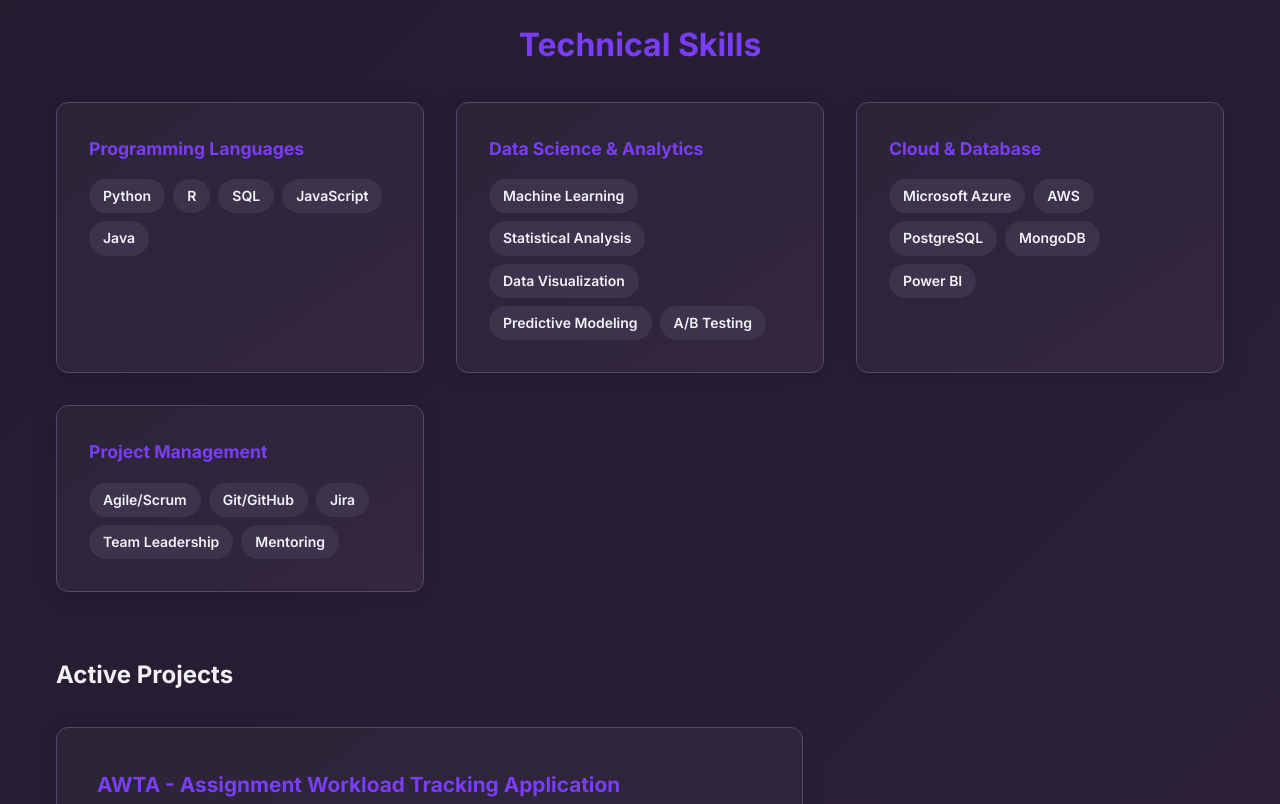
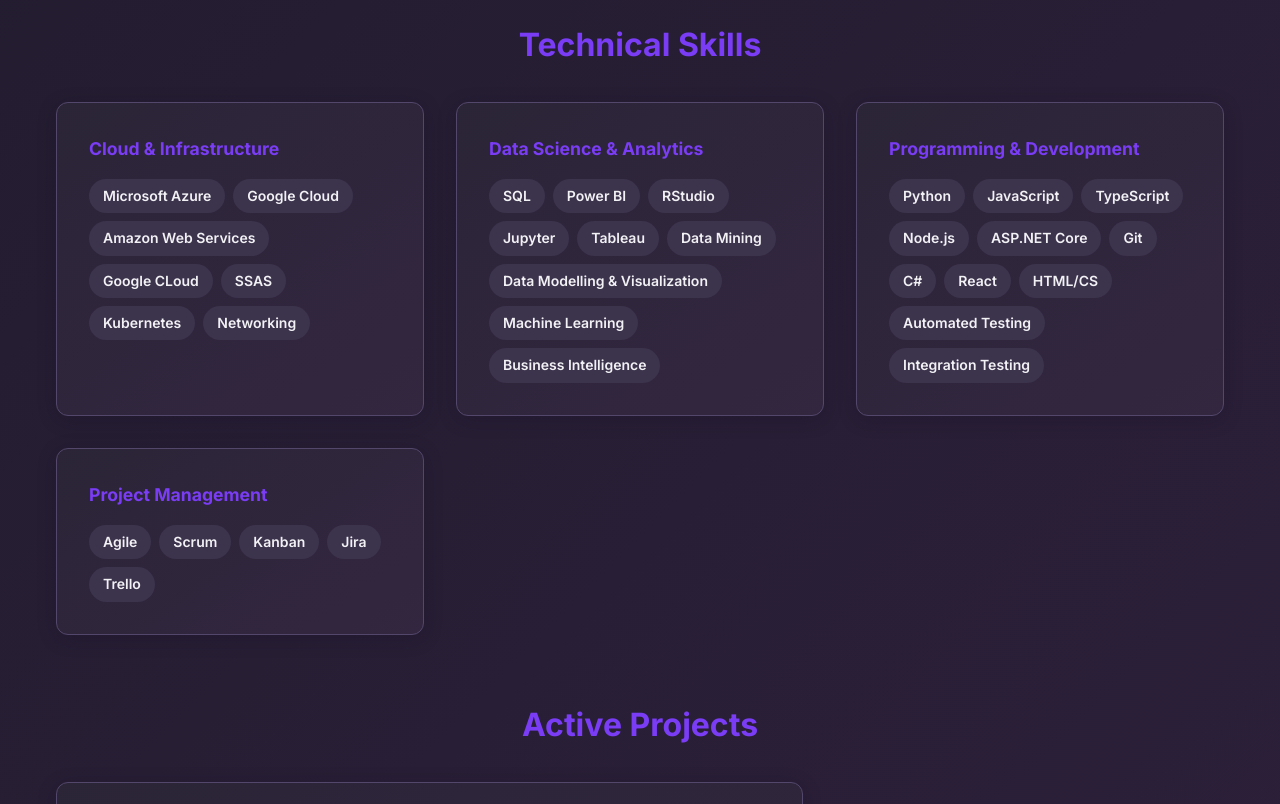
Before and after one commit to adyasinha-WIT/adyasinha-WIT.github.io, a plain HTML site: page index.html in a window 1280 px wide. Shown: the part 2160-2964 px from the top of the page. Drawn offline with Linux system fonts and the light colour scheme.

Commit message:
content re-structuring

```diff
--- a/index.html
+++ b/index.html
@@ -139,55 +139,70 @@
 
             <div class="current-section">
                 <h3 class="subsection-title">Technical Skills</h3>
-                <div class="skills-grid">
+                                <div class="skills-grid">
                     <div class="skill-category">
-                        <h4>Programming Languages</h4>
+                        <h4>Cloud & Infrastructure</h4>
                         <div class="skill-tags">
-                            <span class="skill-tag">Python</span>
-                            <span class="skill-tag">R</span>
-                            <span class="skill-tag">SQL</span>
-                            <span class="skill-tag">JavaScript</span>
-                            <span class="skill-tag">Java</span>
+                            <span class="skill-tag">Microsoft Azure</span>
+                            <span class="skill-tag">Google Cloud</span>
+                            <span class="skill-tag">Amazon Web Services</span>
+                            <span class="skill-tag">Google CLoud</span>
+                            <span class="skill-tag">SSAS</span>
+                            <span class="skill-tag">Kubernetes</span>
+                            <span class="skill-tag">Networking</span>
+
                         </div>
                     </div>
 
                     <div class="skill-category">
                         <h4>Data Science & Analytics</h4>
                         <div class="skill-tags">
+                            <span class="skill-tag">SQL</span>
+                            <span class="skill-tag">Power BI</span>
+                            <span class="skill-tag">RStudio</span>
+                            <span class="skill-tag">Jupyter</span>
+                            <span class="skill-tag">Tableau</span>
+                            <span class="skill-tag">Data Mining</span>
+                            <span class="skill-tag">Data Modelling & Visualization</span>
                             <span class="skill-tag">Machine Learning</span>
-                            <span class="skill-tag">Statistical Analysis</span>
-                            <span class="skill-tag">Data Visualization</span>
-                            <span class="skill-tag">Predictive Modeling</span>
-                            <span class="skill-tag">A/B Testing</span>
+                            <span class="skill-tag">Business Intelligence</span>
                         </div>
                     </div>
 
+
                     <div class="skill-category">
-                        <h4>Cloud & Database</h4>
+                        <h4>Programming & Development</h4>
                         <div class="skill-tags">
-                            <span class="skill-tag">Microsoft Azure</span>
-                            <span class="skill-tag">AWS</span>
-                            <span class="skill-tag">PostgreSQL</span>
-                            <span class="skill-tag">MongoDB</span>
-                            <span class="skill-tag">Power BI</span>
+                            <span class="skill-tag">Python</span>
+                            <span class="skill-tag">JavaScript</span>
+                            <span class="skill-tag">TypeScript</span>
+                            <span class="skill-tag">Node.js</span>
+                            <span class="skill-tag">ASP.NET Core</span>
+                            <span class="skill-tag">Git</span>
+                            <span class="skill-tag">C#</span>
+                            <span class="skill-tag">React</span>
+                            <span class="skill-tag">HTML/CS</span>
+                            <span class="skill-tag">Automated Testing</span>
+                            <span class="skill-tag">Integration Testing</span>
                         </div>
                     </div>
 
                     <div class="skill-category">
                         <h4>Project Management</h4>
                         <div class="skill-tags">
-                            <span class="skill-tag">Agile/Scrum</span>
-                            <span class="skill-tag">Git/GitHub</span>
+                            <span class="skill-tag">Agile</span>
+                            <span class="skill-tag">Scrum</span>
+                            <span class="skill-tag">Kanban</span>
                             <span class="skill-tag">Jira</span>
-                            <span class="skill-tag">Team Leadership</span>
-                            <span class="skill-tag">Mentoring</span>
+                            <span class="skill-tag">Trello</span>
                         </div>
                     </div>
                 </div>
+
             </div>
 
                 <div class="current-section">
-                                <h2>Active Projects</h2>
+                                <h3 class="subsection-title">Active Projects</h3>
                                 <div class="current-projects">
                                     <div class="project-highlight">
                                         <h4>AWTA - Assignment Workload Tracking Application</h4>
@@ -220,14 +235,17 @@
             <h2 class="section-title">Featured Projects</h2>
             <div class="projects-grid">
                 <div class="project-card">
-                    <h3>Customer Segmentation Analysis</h3>
-                    <p>Developed a comprehensive customer segmentation model using unsupervised learning techniques to identify distinct customer groups for targeted marketing strategies.</p>
+                    <h3>Data Mining Political Parties</h3>
+                    <p>Advanced data mining project analyzing political party data using R. Implemented statistical models and machine learning algorithms to extract meaningful insights from complex political datasets.</p>
                     <div class="project-tech">
-                        <span class="tech-tag">Python</span>
-                        <span class="tech-tag">K-Means</span>
-                        <span class="tech-tag">Matplotlib</span>
-                        <span class="tech-tag">Seaborn</span>
+                        <span class="tech-tag">R</span>
+                        <span class="tech-tag">Data Mining</span>
+                        <span class="tech-tag">Statistical Analysis</span>
+                        <span class="tech-tag">Machine Learning</span>
                     </div>
+                    <a href="https://github.com/adyasinha-WIT/Data_Mining_Political_Parties" class="project-link">View Details →</a>
+
+
                 </div>
 
                 <div class="project-card">
@@ -239,17 +257,21 @@
                         <span class="tech-tag">DAX</span>
                         <span class="tech-tag">Azure</span>
                     </div>
+                   <a href="https://github.com/adyasinha-WIT/Interactive-Dashboard" class="project-link">View Details →</a>
+
                 </div>
 
                 <div class="project-card">
                     <h3>Predictive Maintenance Model</h3>
                     <p>Created a machine learning model to predict equipment failures in manufacturing, reducing downtime by 30% through proactive maintenance scheduling.</p>
                     <div class="project-tech">
-                        <span class="tech-tag">Python</span>
-                        <span class="tech-tag">Random Forest</span>
-                        <span class="tech-tag">IoT Data</span>
-                        <span class="tech-tag">Azure ML</span>
+                        <span class="tech-tag">Power BI</span>
+                        <span class="tech-tag">Data Mining Algorithms</span>
+                        <span class="tech-tag">SSAS</span>
+                        <span class="tech-tag">MDX</span>
                     </div>
+                    <a href="https://github.com/adyasinha-WIT/Multidimensional-Modelling" class="project-link">View Details →</a>
+
                 </div>
 
                 <div class="project-card">
@@ -261,6 +283,8 @@
                         <span class="tech-tag">Matplotlib</span>
                         <span class="tech-tag">Sentiment Analysis</span>
                     </div>
+                   <a href="https://github.com/adyasinha-WIT/Data_Mining_Political_Parties" class="project-link">View Details →</a>
+
                 </div>
             </div>
         </div>
```
